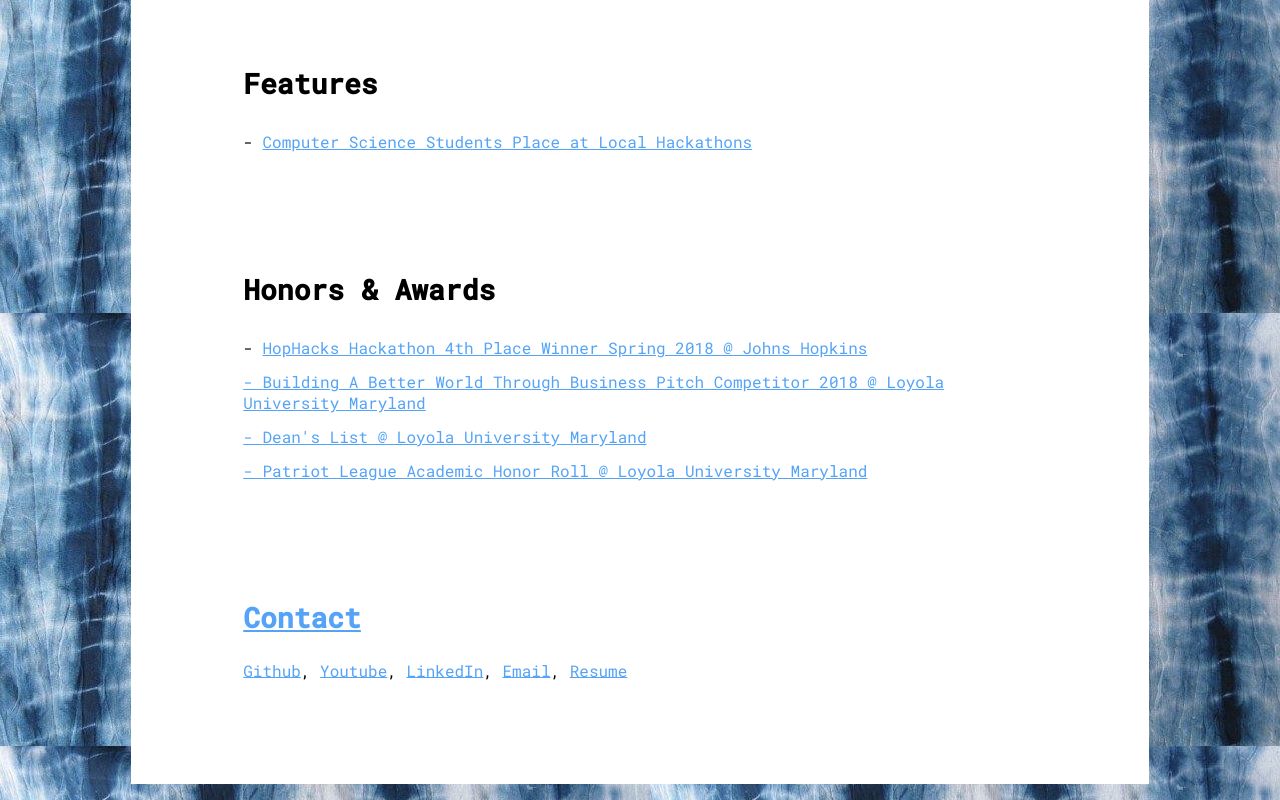
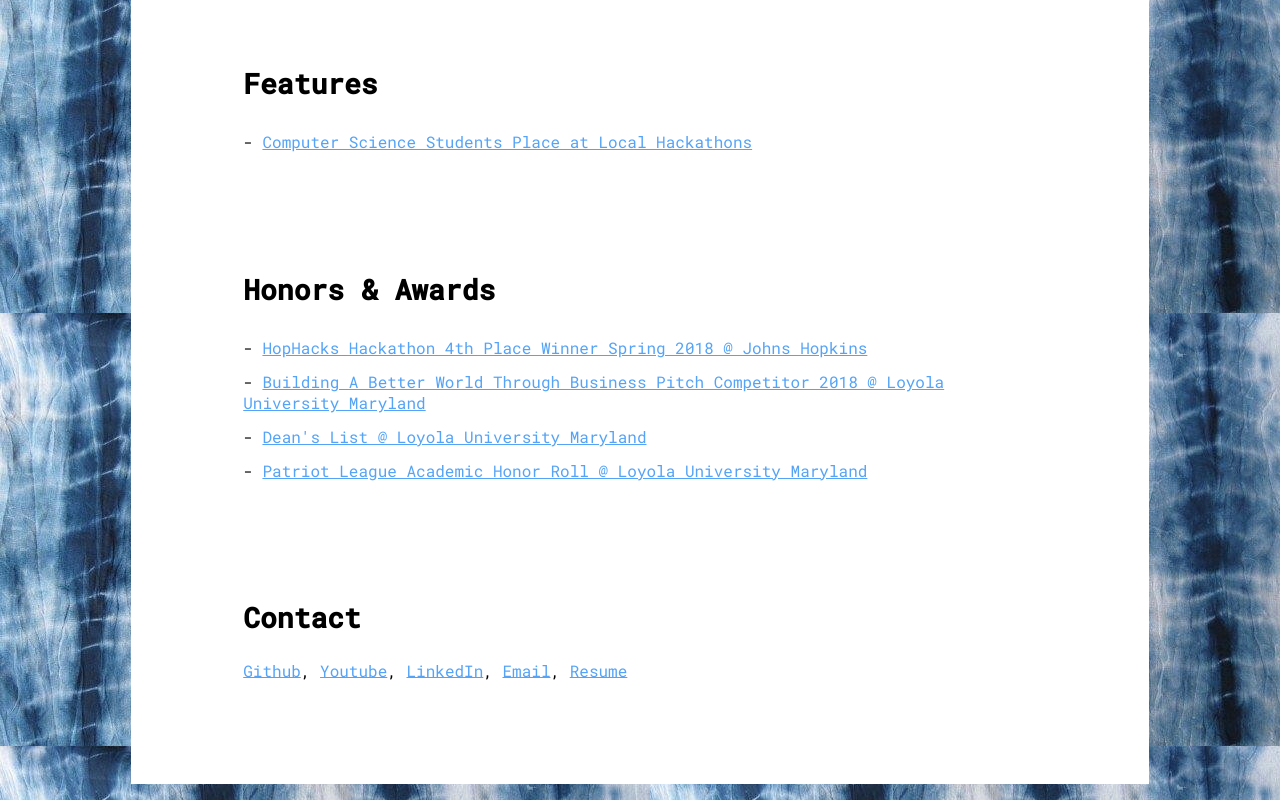
Before and after one commit to jenmoutenot/jenmoutenot.github.io, a plain HTML site: page index.html in a window 1280 px wide. Shown: the part 986-1786 px from the top of the page. Drawn offline with Linux system fonts and the light colour scheme.

Commit message:
formatting

```diff
--- a/index.html
+++ b/index.html
@@ -48,16 +48,16 @@
               <h2 class="h2_section-title">Honors & Awards</h2>
               <ul class="ul_site">
                 <li class="li_site">
-                  - <a href="https://www.loyola.edu/en/news/2018/0313-hackathon-students">HopHacks Hackathon 4th Place Winner Spring 2018 @ Johns Hopkins
+                  - <a href="https://www.loyola.edu/en/news/2018/0313-hackathon-students">HopHacks Hackathon 4th Place Winner Spring 2018 @ Johns Hopkins</a>
                 </li>
                 <li class="li_site">
-                  - <a href= "https://www.loyola.edu/join-us/better-business">Building A Better World Through Business Pitch Competitor 2018 @ Loyola University Maryland
+                  - <a href= "https://www.loyola.edu/join-us/better-business">Building A Better World Through Business Pitch Competitor 2018 @ Loyola University Maryland</a>
                 </li>
                 <li class="li_site">
-                  - <a href="https://loyola.meritpages.com/stories/Jennifer-Moutenot-Named-To-Dean-s-List-At-Loyola-University-Maryland-/11362557">Dean's List @ Loyola University Maryland
+                  - <a href="https://loyola.meritpages.com/stories/Jennifer-Moutenot-Named-To-Dean-s-List-At-Loyola-University-Maryland-/11362557">Dean's List @ Loyola University Maryland</a>
                 </li>
                 <li class="li_site">
-                  - <a href="https://loyolagreyhounds.com/news/2018/2/1/Soccer_Student_Athletes_Receive_Patriot_League_Academic_Honor_Roll_Recognition.aspx">Patriot League Academic Honor Roll @ Loyola University Maryland
+                  - <a href="https://loyolagreyhounds.com/news/2018/2/1/Soccer_Student_Athletes_Receive_Patriot_League_Academic_Honor_Roll_Recognition.aspx">Patriot League Academic Honor Roll @ Loyola University Maryland</a>
                 </li>
               </ul>
             </div>
```
